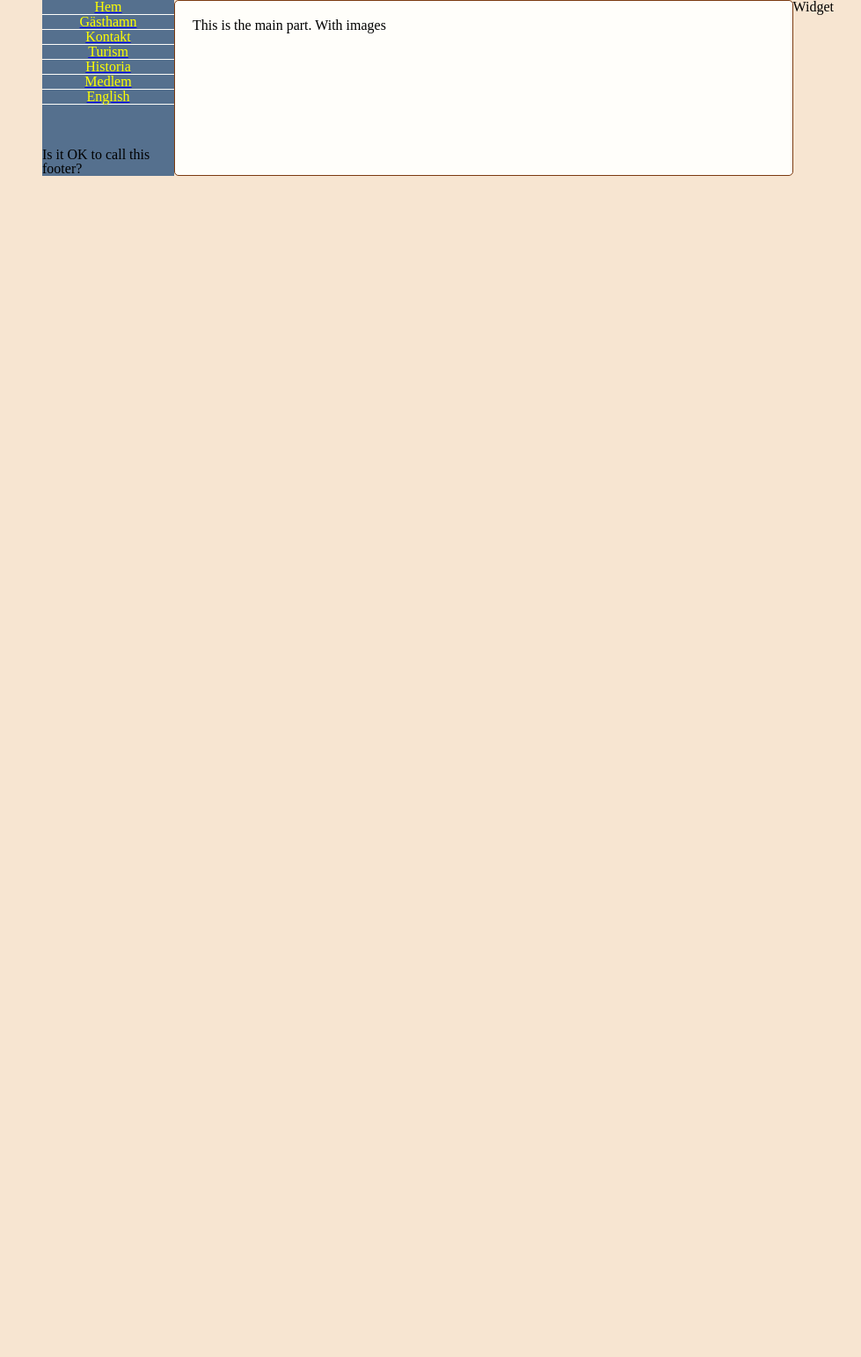
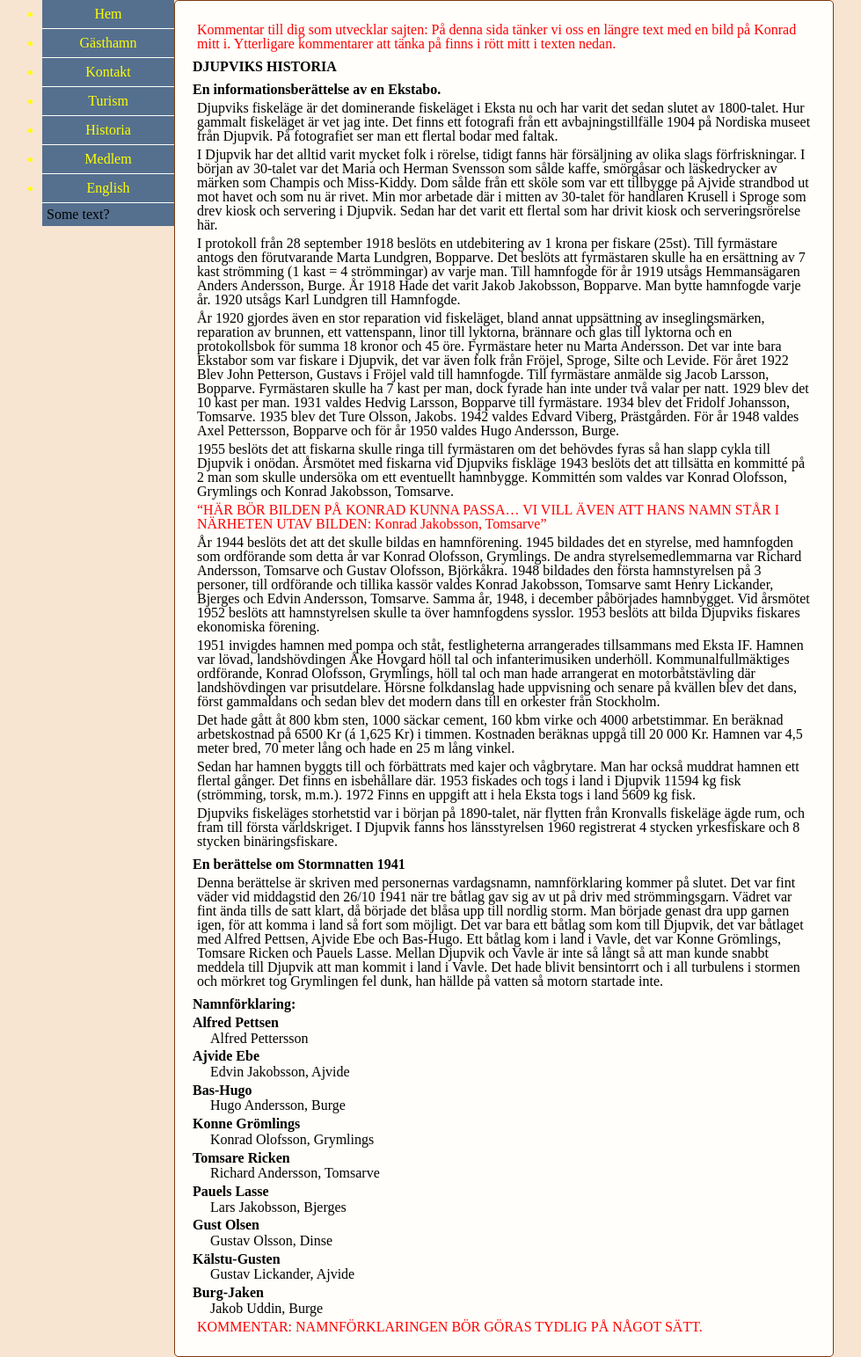
Before and after one commit to ytterdorr/DynWeb_Proj, a PHP site: page /html/historia.html in a window 1280 px wide. Shown: the part 170-1713 px from the top of the page at 88% size, without its empty margins (142-1121 px from the left). Before the commit the page ends 370 px from the top, so only its background shows below. Run offline with PHP 8.4, Linux system fonts and the light colour scheme.

Commit message:
most texts on pages

```diff
--- a/css/main.css
+++ b/css/main.css
@@ -14,6 +14,10 @@
 .
 ,
 */
+.comment {
+  color: red;
+}
+
 :root {
   --blue3: #323755;
   --blue2: #6e8aa0;
@@ -25,6 +29,10 @@
   --green1: #406700;
   --green2: #b3b106;
   --green3: #8c9401;
+}
+
+body {
+  background-color: var(--white1);
 }
 
 h1,
@@ -44,13 +52,14 @@
   min-width: 100px;
 }
 
+/* for the weather app*/
+td > p {
+  display: inline-block;
+}
+
 svg {
   display: inline;
   transform-origin: center;
-}
-
-td > p {
-  display: inline-block;
 }
 
 picture {
@@ -62,8 +71,18 @@
   display: block;
 }
 
-body {
-  background-color: var(--white1);
+ul {
+  list-style-type: disc;
+}
+
+dt {
+  font-weight: 600;
+  margin-top: 0.3rem;
+  margin-bottom: 0.1rem;
+}
+dd {
+  display: block;
+  margin-inline-start: 20px;
 }
 
 .container {
@@ -85,7 +104,8 @@
 
 .left-side {
   width: 20%;
-  height: 200px;
+  min-height: 200px;
+  height: fit-content;
   max-width: 150px;
   background-color: var(--blue1);
   position: -webkit-sticky; /* Safari */
@@ -100,6 +120,11 @@
 
 nav {
   width: 100%;
+  height: fit-content;
+}
+nav ul {
+  height: fit-content;
+  text-decoration: none;
 }
 
 nav ul li {
@@ -107,6 +132,8 @@
   border-bottom: 1px solid #fffefa;
   color: yellow;
   text-align: center;
+  padding: 0.5rem;
+  text-decoration: none;
 }
 
 nav ul li:hover {
@@ -122,11 +149,16 @@
   padding: 20px;
 }
 
-.side-widget {
+.side-widget,
+.widget {
   width: 20%;
   border: 1px solid var(--green1);
   background-color: var(--green3);
   border-radius: 5px;
   max-height: 300px;
-  /* display: none; */
+  display: none;
 }
+
+nav a {
+  text-decoration: none;
+}
--- a/html/historia.html
+++ b/html/historia.html
@@ -16,7 +16,155 @@
       <div class="content-container">
         <aside class="left-side"></aside>
         <main>
-          This is the main part. With images
+          <p class="comment">
+            Kommentar till dig som utvecklar sajten: På denna sida tänker vi oss
+            en längre text med en bild på Konrad mitt i. Ytterligare kommentarer
+            att tänka på finns i rött mitt i texten nedan.
+          </p>
+
+          <h2>DJUPVIKS HISTORIA</h2>
+
+          <h3>En informationsberättelse av en Ekstabo.</h3>
+          <p>
+            Djupviks fiskeläge är det dominerande fiskeläget i Eksta nu och har
+            varit det sedan slutet av 1800-talet. Hur gammalt fiskeläget är vet
+            jag inte. Det finns ett fotografi från ett avbajningstillfälle 1904
+            på Nordiska museet från Djupvik. På fotografiet ser man ett flertal
+            bodar med faltak.
+          </p>
+          <p>
+            I Djupvik har det alltid varit mycket folk i rörelse, tidigt fanns
+            här försäljning av olika slags förfriskningar. I början av 30-talet
+            var det Maria och Herman Svensson som sålde kaffe, smörgåsar och
+            läskedrycker av märken som Champis och Miss-Kiddy. Dom sålde från
+            ett sköle som var ett tillbygge på Ajvide strandbod ut mot havet och
+            som nu är rivet. Min mor arbetade där i mitten av 30-talet för
+            handlaren Krusell i Sproge som drev kiosk och servering i Djupvik.
+            Sedan har det varit ett flertal som har drivit kiosk och
+            serveringsrörelse här.
+          </p>
+          <p>
+            I protokoll från 28 september 1918 beslöts en utdebitering av 1
+            krona per fiskare (25st). Till fyrmästare antogs den förutvarande
+            Marta Lundgren, Bopparve. Det beslöts att fyrmästaren skulle ha en
+            ersättning av 7 kast strömming (1 kast = 4 strömmingar) av varje
+            man. Till hamnfogde för år 1919 utsågs Hemmansägaren Anders
+            Andersson, Burge. År 1918 Hade det varit Jakob Jakobsson, Bopparve.
+            Man bytte hamnfogde varje år. 1920 utsågs Karl Lundgren till
+            Hamnfogde.
+          </p>
+          <p>
+            År 1920 gjordes även en stor reparation vid fiskeläget, bland annat
+            uppsättning av inseglingsmärken, reparation av brunnen, ett
+            vattenspann, linor till lyktorna, brännare och glas till lyktorna
+            och en protokollsbok för summa 18 kronor och 45 öre. Fyrmästare
+            heter nu Marta Andersson. Det var inte bara Ekstabor som var fiskare
+            i Djupvik, det var även folk från Fröjel, Sproge, Silte och Levide.
+            För året 1922 Blev John Petterson, Gustavs i Fröjel vald till
+            hamnfogde. Till fyrmästare anmälde sig Jacob Larsson, Bopparve.
+            Fyrmästaren skulle ha 7 kast per man, dock fyrade han inte under två
+            valar per natt. 1929 blev det 10 kast per man. 1931 valdes Hedvig
+            Larsson, Bopparve till fyrmästare. 1934 blev det Fridolf Johansson,
+            Tomsarve. 1935 blev det Ture Olsson, Jakobs. 1942 valdes Edvard
+            Viberg, Prästgården. För år 1948 valdes Axel Pettersson, Bopparve
+            och för år 1950 valdes Hugo Andersson, Burge.
+          </p>
+          <p>
+            1955 beslöts det att fiskarna skulle ringa till fyrmästaren om det
+            behövdes fyras så han slapp cykla till Djupvik i onödan. Årsmötet
+            med fiskarna vid Djupviks fiskläge 1943 beslöts det att tillsätta en
+            kommitté på 2 man som skulle undersöka om ett eventuellt hamnbygge.
+            Kommittén som valdes var Konrad Olofsson, Grymlings och Konrad
+            Jakobsson, Tomsarve.
+          </p>
+          <p class="comment">
+            “HÄR BÖR BILDEN PÅ KONRAD KUNNA PASSA… VI VILL ÄVEN ATT HANS NAMN
+            STÅR I NÄRHETEN UTAV BILDEN: Konrad Jakobsson, Tomsarve”
+          </p>
+
+          <p>
+            År 1944 beslöts det att det skulle bildas en hamnförening. 1945
+            bildades det en styrelse, med hamnfogden som ordförande som detta år
+            var Konrad Olofsson, Grymlings. De andra styrelsemedlemmarna var
+            Richard Andersson, Tomsarve och Gustav Olofsson, Björkåkra. 1948
+            bildades den första hamnstyrelsen på 3 personer, till ordförande och
+            tillika kassör valdes Konrad Jakobsson, Tomsarve samt Henry
+            Lickander, Bjerges och Edvin Andersson, Tomsarve. Samma år, 1948, i
+            december påbörjades hamnbygget. Vid årsmötet 1952 beslöts att
+            hamnstyrelsen skulle ta över hamnfogdens sysslor. 1953 beslöts att
+            bilda Djupviks fiskares ekonomiska förening.
+          </p>
+          <p>
+            1951 invigdes hamnen med pompa och ståt, festligheterna arrangerades
+            tillsammans med Eksta IF. Hamnen var lövad, landshövdingen Åke
+            Hovgard höll tal och infanterimusiken underhöll.
+            Kommunalfullmäktiges ordförande, Konrad Olofsson, Grymlings, höll
+            tal och man hade arrangerat en motorbåtstävling där landshövdingen
+            var prisutdelare. Hörsne folkdanslag hade uppvisning och senare på
+            kvällen blev det dans, först gammaldans och sedan blev det modern
+            dans till en orkester från Stockholm.
+          </p>
+          <p>
+            Det hade gått åt 800 kbm sten, 1000 säckar cement, 160 kbm virke och
+            4000 arbetstimmar. En beräknad arbetskostnad på 6500 Kr (á 1,625 Kr)
+            i timmen. Kostnaden beräknas uppgå till 20 000 Kr. Hamnen var 4,5
+            meter bred, 70 meter lång och hade en 25 m lång vinkel.
+          </p>
+          <p>
+            Sedan har hamnen byggts till och förbättrats med kajer och
+            vågbrytare. Man har också muddrat hamnen ett flertal gånger. Det
+            finns en isbehållare där. 1953 fiskades och togs i land i Djupvik
+            11594 kg fisk (strömming, torsk, m.m.). 1972 Finns en uppgift att i
+            hela Eksta togs i land 5609 kg fisk.
+          </p>
+          <p>
+            Djupviks fiskeläges storhetstid var i början på 1890-talet, när
+            flytten från Kronvalls fiskeläge ägde rum, och fram till första
+            världskriget. I Djupvik fanns hos länsstyrelsen 1960 registrerat 4
+            stycken yrkesfiskare och 8 stycken binäringsfiskare.
+          </p>
+          <h3>En berättelse om Stormnatten 1941</h3>
+          <p>
+            Denna berättelse är skriven med personernas vardagsnamn,
+            namnförklaring kommer på slutet. Det var fint väder vid middagstid
+            den 26/10 1941 när tre båtlag gav sig av ut på driv med
+            strömmingsgarn. Vädret var fint ända tills de satt klart, då började
+            det blåsa upp till nordlig storm. Man började genast dra upp garnen
+            igen, för att komma i land så fort som möjligt. Det var bara ett
+            båtlag som kom till Djupvik, det var båtlaget med Alfred Pettsen,
+            Ajvide Ebe och Bas-Hugo. Ett båtlag kom i land i Vavle, det var
+            Konne Grömlings, Tomsare Ricken och Pauels Lasse. Mellan Djupvik och
+            Vavle är inte så långt så att man kunde snabbt meddela till Djupvik
+            att man kommit i land i Vavle. Det hade blivit bensintorrt och i all
+            turbulens i stormen och mörkret tog Grymlingen fel dunk, han hällde
+            på vatten så motorn startade inte.
+          </p>
+
+          <h3>Namnförklaring:</h3>
+          <dl>
+            <dt>Alfred Pettsen</dt>
+            <dd>Alfred Pettersson</dd>
+            <dt>Ajvide Ebe</dt>
+            <dd>Edvin Jakobsson, Ajvide</dd>
+            <dt>Bas-Hugo</dt>
+            <dd>Hugo Andersson, Burge</dd>
+            <dt>Konne Grömlings</dt>
+            <dd>Konrad Olofsson, Grymlings</dd>
+            <dt>Tomsare Ricken</dt>
+            <dd>Richard Andersson, Tomsarve</dd>
+            <dt>Pauels Lasse</dt>
+            <dd>Lars Jakobsson, Bjerges</dd>
+            <dt>Gust Olsen</dt>
+            <dd>Gustav Olsson, Dinse</dd>
+            <dt>Kälstu-Gusten</dt>
+            <dd>Gustav Lickander, Ajvide</dd>
+            <dt>Burg-Jaken</dt>
+            <dd>Jakob Uddin, Burge</dd>
+          </dl>
+
+          <p class="comment">
+            KOMMENTAR: NAMNFÖRKLARINGEN BÖR GÖRAS TYDLIG PÅ NÅGOT SÄTT.
+          </p>
         </main>
         <aside class="widget">Widget</aside>
       </div>
--- a/index.html
+++ b/index.html
@@ -90,6 +90,11 @@
               alt="Människor samlade för Hamnens Dag"
             />
           </figure>
+          <footer>
+            <p>
+            Is it OK to call this footer?
+          </p>
+          </footer>
         </main>
 
         <aside class="side-widget">Widget</aside>
--- a/js/left-aside.js
+++ b/js/left-aside.js
@@ -13,7 +13,5 @@
     <a href="/html/english.html"><li>English</li></a>
   </ul>
 </nav>
-<footer>
-  Is it OK to call this footer?
-</footer>
+  <p>Some text?</p>
 `;
```
Also changed, not shown: html/english.html (+49 -1 lines), html/gasthamn.html (+5 -3 lines), html/kontakt.html (+29 -1 lines), html/turism.html (+72 -1 lines).
